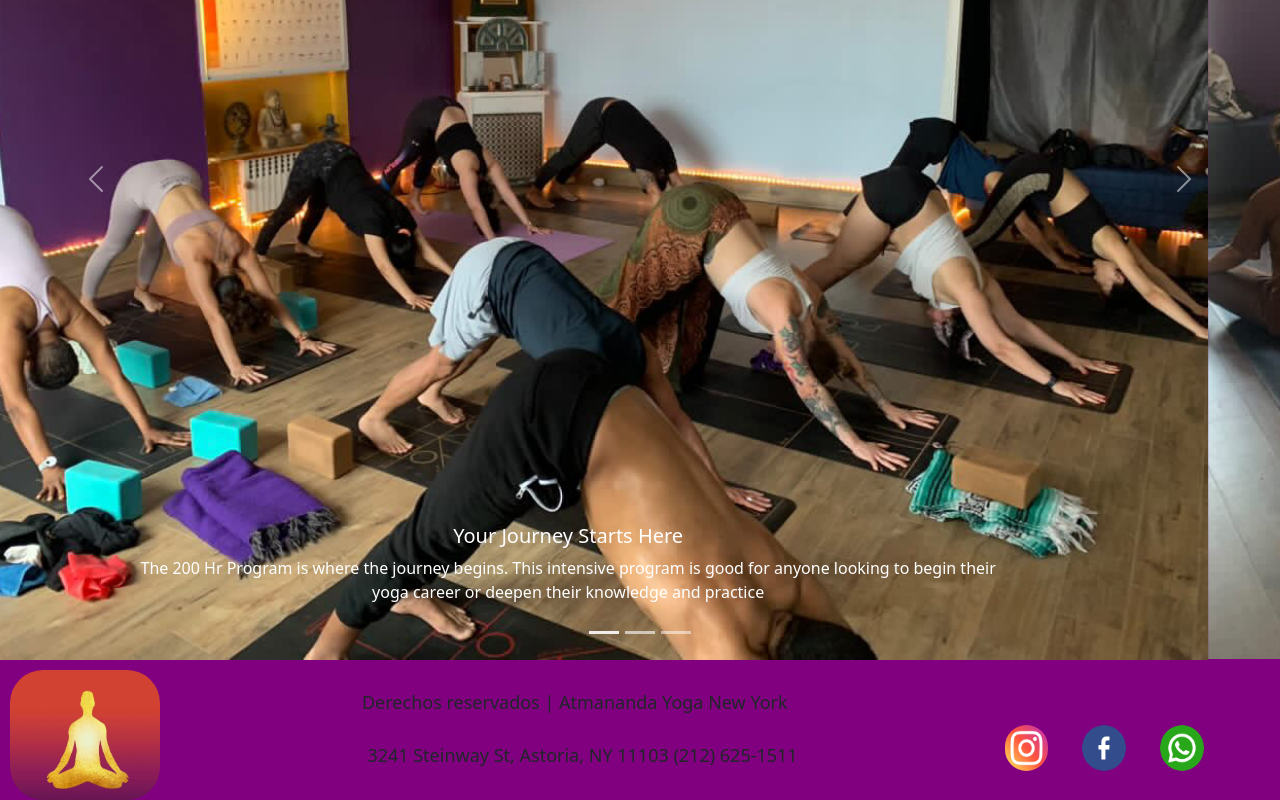
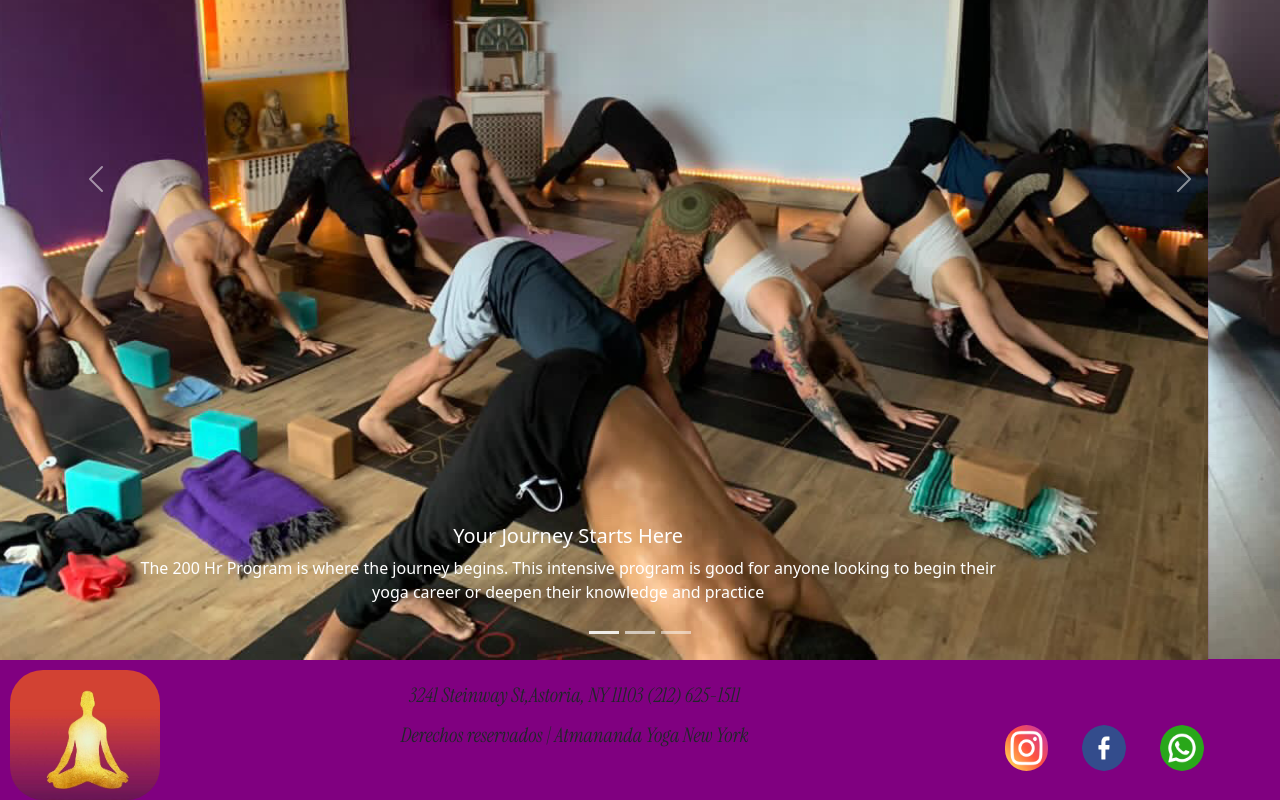
Before and after one commit to RogerBurbano/Atmananda, a website: page pages/aligmentmat.html in a window 1280 px wide. Shown: the part 2686-3486 px from the top of the page. Drawn offline with nearby package versions, Linux system fonts and the light colour scheme.

Commit message:
footerLogoAling

```diff
--- a/pages/aligmentmat.html
+++ b/pages/aligmentmat.html
@@ -205,11 +205,12 @@
                 <div class="logo">
                     <img src="../img/logo2.png" alt="">
                 </div>
-                <div class="address">
+                <div class="addres">
                     <address>
-                        3241 Steinway St, Astoria, NY 11103 (212) 625-1511
+                        3241  Steinway St,Astoria, NY 11103  (212) 625-1511
+                        <p>Derechos reservados | Atmananda  Yoga New York </p>
                     </address>
-                    <p>Derechos reservados | Atmananda Yoga New York </p>
+
                 </div>
                 <div class="redes">
                   <a href="https://www.instagram.com/accounts/login/" target="_blank"> <img class="icono" src="../img/instagram2.png" alt="Icono Instagram"></a>
--- a/scss/base/_general.scss
+++ b/scss/base/_general.scss
@@ -15,3 +15,10 @@ a {
 body{
 	background-color: $colorPrincipal;
 }
+.addres{
+
+	font-family: 'Instrument Serif', serif;
+	font-size: 20px;
+	text-align: center;
+	margin: 20px;
+}
```
Also changed, not shown: index.html (+3 -2 lines), pages/classSchedule.html (+3 -2 lines), pages/contact.html (+3 -2 lines), pages/teachertrainig.html (+3 -2 lines), css/estilos.css.
